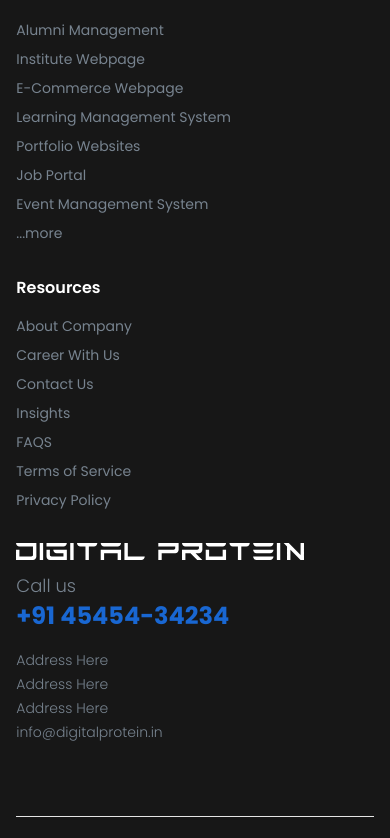
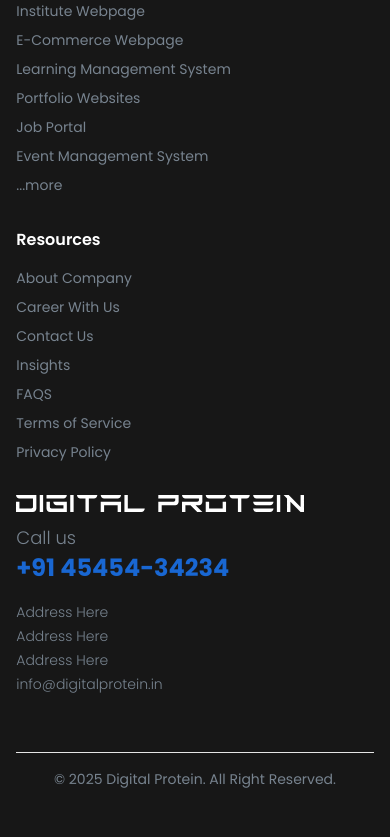
Before and after one commit to digital-protein/digital-protein, a Next.js app: page /career in a window 390 px wide. Shown: the part 1159-1997 px from the top of the page. Built offline with nearby package versions, Linux system fonts and the light colour scheme.

Commit message:
update navigation

```diff
--- a/components/common/Footer.tsx
+++ b/components/common/Footer.tsx
@@ -6,9 +6,7 @@ const Footer = () => {
   return (
     <div className='w-full flex flex-col items-center justify-center bg-[#171717] border-t border-t-[#2b2b2b]'>
 
-      <div className="md:w-10/12 w-11/12 h-auto text-[#fff] pt-16 pb-8">
-
-        <div className='flex flex-col py-4'>
+      <div className="md:w-10/12 w-11/12 h-auto flex flex-col py-4 text-[#fff] md:pt-16 pt-8 pb-8">
 
         <div className='flex lg:flex-row flex-col items-start justify-between flex-wrap md:py-0 py-6 md:gap-4 gap-8 mb-8'>
 
@@ -36,7 +34,7 @@ const Footer = () => {
             <Link href='/' className='font-normal md:w-64 w-full'>...more</Link>
           </div>
 
-            <div className='flex flex-col gap-2 items-start justify-center w-auto text-[14px] text-[#77838F]'>
+          <div className='min-w-64 flex flex-col gap-2 items-start justify-center w-auto text-[14px] text-[#77838F]'>
             <p className='mb-2 text-[#fff] text-base font-semibold'>Resources</p>
             <Link href='/company' className='font-normal md:w-64 w-full'>About Company</Link>
             <Link href='/career' className='font-normal md:w-64 w-full'>Career With Us</Link>
@@ -47,7 +45,7 @@ const Footer = () => {
             <Link href='/privacy-policy' className='font-normal md:w-64 w-full'>Privacy Policy</Link>
           </div>
 
-            <div className='w-auto flex flex-col gap-3'>
+          <div className='min-w-64 flex flex-col gap-3'>
             <div className='flex flex-row items-center gap-1 text-[22px]'>
               <Link href='/' className='cursor-pointer'>
                 <Image src="/logo/digital-protein.svg" alt="company-logo" width={200} height={50} className="w-72 h-auto cursor-pointer" />
@@ -68,17 +66,17 @@ const Footer = () => {
           </div>
 
         </div>
-        </div>
 
         <hr className='bg-[#77838F]' />
 
-      </div>
-
-      <div className='w-full h-auto flex lg:flex-row flex-col bg-[#151515] md:px-32 px-2 pb-8'>
+        <div className='w-full h-auto flex lg:flex-row flex-col md:justify-start justify-center py-4'>
           <div className='flex flex-row items-center md:justify-start justify-center w-full text-sm text-[#77838F]'>
             © 2025 Digital Protein. All Right Reserved.
           </div>
         </div>
+
+      </div>
+
     </div>
   )
 }
--- a/components/common/Navbar.tsx
+++ b/components/common/Navbar.tsx
@@ -19,14 +19,15 @@ const Navbar = () => {
     };
 
     return (
+        <React.Fragment>
             <header className="fixed top-0 left-0 w-full py-4 flex justify-center items-center z-50 transition-all duration-300 border-b-2 border-[#175398] bg-[#00000080] backdrop-blur-[3px]">
 
-            <div className='flex flex-row justify-between items-center w-10/12 h-full'>
+                <div className='flex flex-row justify-between items-center w-10/12 h-full z-40'>
                     <Link href={'/'}>
                         <Image src="/logo/digital-protein.svg" alt="digital protein logo" width={200} height={50} className="w-52 h-auto cursor-pointer" />
                     </Link>
 
-                <div className="lg:hidden flex items-center text-white">
+                    <div className="md:hidden flex items-center text-white">
                         <HamburgerMenuIcon onClick={() => setIsActive(!isActive)} className={isActive ? 'hidden' : 'flex w-5 h-5'} />
                         <Cross1Icon onClick={() => setIsActive(!isActive)} className={isActive ? 'flex w-5 h-5' : 'hidden'} />
                     </div>
@@ -45,15 +46,9 @@ const Navbar = () => {
                     </Link>
                 </div>
 
-            <div className={`${isActive ? 'flex' : 'hidden'} fixed top-0 left-0 w-full h-[100vh] bg-black text-white transition-all flex-col items-center gap-4`}>
+            </header >
 
-                <div className='md:w-10/12 w-11/12 h-auto flex flex-row justify-between py-4 items-center gap-5 text-base shadow'>
-                    <Link href='/' className='cursor-pointer'>
-                        <Image src='/logo/digital-protein.svg' alt='logo digital protein' width={200} height={80} className='w-24' />
-                    </Link>
-
-                    <Cross1Icon className={`cursor-pointer ${isActive ? 'block' : ''}`} onClick={toggleNavbar} />
-                </div>
+            <div className={`${isActive ? 'flex' : 'hidden'} fixed top-0 left-0 w-full h-[100vh] bg-black text-white transition-all flex-col items-center gap-4 py-20 z-40`}>
 
                 <div className='flex flex-col gap-3 items-start w-10/12'>
                     <Button
@@ -106,7 +101,7 @@ const Navbar = () => {
                 </div>
 
             </div>
-        </header >
+        </React.Fragment>
     )
 }
 
--- a/components/ui/button.tsx
+++ b/components/ui/button.tsx
@@ -14,7 +14,7 @@ const buttonVariants = cva(
         destructive:
           "bg-destructive text-destructive-foreground shadow-sm hover:bg-destructive/90",
         outline:
-          "border border-input bg-background shadow-sm hover:bg-accent hover:text-accent-foreground",
+          "border border-input bg-background text-black shadow-sm hover:bg-accent hover:text-accent-foreground",
         secondary:
           "bg-secondary text-secondary-foreground shadow-sm hover:bg-secondary/80",
         ghost: "hover:bg-accent hover:text-accent-foreground",
```
Lines whose indentation alone changed are shown as unchanged.
